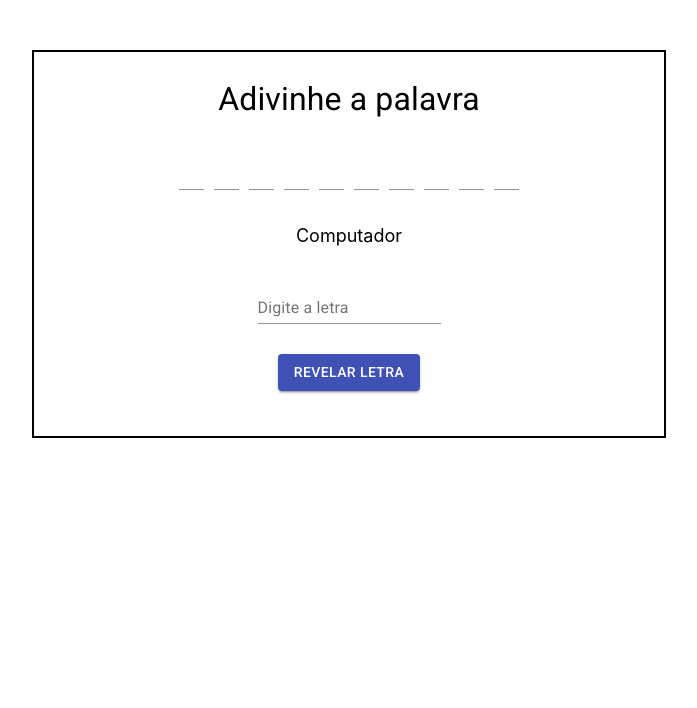
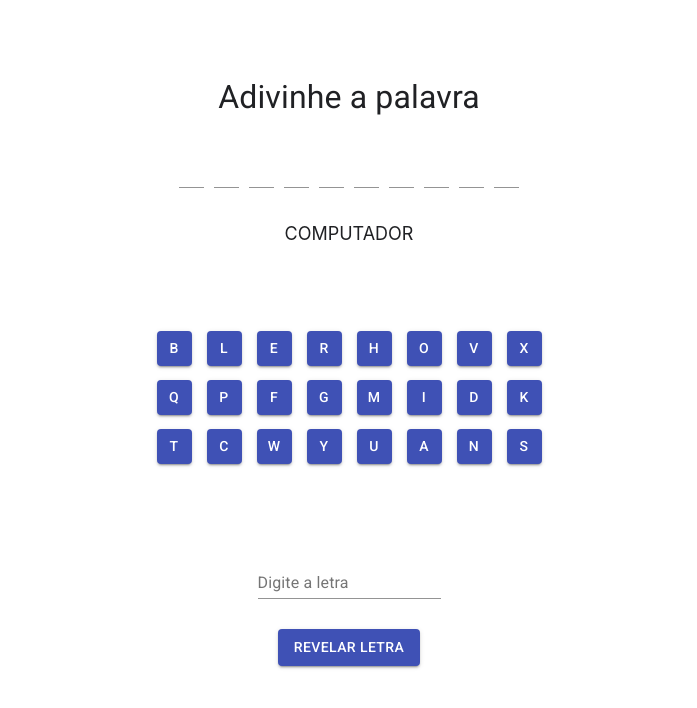
Before and after one commit to brunog2/adivinha-palavra, a React (Create React App) app: page / in a window 1280 px wide. Shown: the top 708 px of the page, without its empty margins (291-988 px from the left). Built offline with nearby package versions, Linux system fonts and the light colour scheme.

Commit message:
Revelacao de letras pronta

```diff
--- a/src/App.css
+++ b/src/App.css
@@ -1,12 +1,16 @@
 .container{
     width: 80%;
-    max-width: 600px;
+    max-width: 500px;
     margin-left: auto;
     margin-right: auto;
     margin-top: 50px;
-    border: solid 2px black;
+    border-radius: 10px;
     padding: 15px;
+}
 
+.titulo {
+    text-align: center;
+    color: #202124;
 }
 
 .container-caracteres{
@@ -18,20 +22,31 @@
 .container-caracteres .caractere{
     width: 25px;
     padding: 5px;
-    text-align: center;
-
 }
 
 .palavra{
     text-align: center;
     font-size: 18px;
+    color: #202124;
+    margin: 30px;
 }
 
-.titulo {
-    text-align: center;
+.container-bt-letras{
+    width: 80%;
+    border-radius: 3px;
+    padding: 10%;
+    display: flex;
+    justify-content: space-around;
+    flex-wrap: wrap;
 }
 
-.containerButton{
+.container-bt-letras .bt-letras{
+    width: 40px;
+    font-size: 14px;
+    margin: 7px;
+}
+
+.container-bt-txt{
     margin: 30px;
     display: flex;
     align-content: center;
--- a/src/App.js
+++ b/src/App.js
@@ -18,37 +18,60 @@ class App extends React.Component {
         "Natal",
         "Computador"
       ],
+      alfabeto: 'abcdefghijklmnopqrstuvwxyz',
       palavraAleatoria: "",
-      posicaoLetra: 0
+      letrasAleatorias: ""
     };
-
     this.revelarLetra = this.revelarLetra.bind(this);
-  }
+  };
 
   componentDidMount() {
-    this.setState({ palavraAleatoria: this.state.palavras[Math.floor(Math.random() * this.state.palavras.length)] });
-  }
+    var palavraAleatoria = this.state.palavras[Math.floor(Math.random() * this.state.palavras.length)].toUpperCase();
+    var palavraAleatoriaEmbaralhada = palavraAleatoria;
+    var palavraAleatoriaEmbaralhadaSemRepeticao = "";
+    var alfabeto =  this.state.alfabeto.split('').sort(function(){return 0.5-Math.random()}).join('').toUpperCase();
 
+    console.log(alfabeto)
+    for (var letra in palavraAleatoriaEmbaralhada){
+      if (alfabeto.includes(palavraAleatoriaEmbaralhada[letra])){
+        alfabeto = alfabeto.replace(palavraAleatoriaEmbaralhada[letra], "");
+      }
+    }
+
+      for (var character in palavraAleatoria){
+        console.log(palavraAleatoria[character], palavraAleatoriaEmbaralhadaSemRepeticao);
+        if (!palavraAleatoriaEmbaralhadaSemRepeticao.includes(palavraAleatoria[character])){
+          palavraAleatoriaEmbaralhadaSemRepeticao += palavraAleatoria[character];
+        }
+      }
+
+    console.log(alfabeto)
+    var letrasAleatorias = (palavraAleatoriaEmbaralhadaSemRepeticao.split('').sort(function(){return 0.5-Math.random()}).join('') + alfabeto.substring(0,24-palavraAleatoriaEmbaralhadaSemRepeticao.length).split('').sort(function(){return 0.5-Math.random()}).join('')).split('').sort(function(){return 0.5-Math.random()}).join('');
+    console.log(alfabeto, letrasAleatorias);
+
+    this.setState({ palavraAleatoria: palavraAleatoria});
+    this.setState({ alfabeto: alfabeto});
+    this.setState({ letrasAleatorias: letrasAleatorias});
+
+  };
 
   /*
     Percorrer os nomes, começando com id = 0 e ir comparando com o caractere pra ver se contém na palavra.
     Mostrar a letra em todos os index com id correspondente que o caractere for igual ao selecionado.
   */
+  revelarLetra(char) {
 
-  revelarLetra() {
-    var letra = document.getElementById("letra-digitada");
+    var letra = char.caractere.toUpperCase();
+    console.log(letra)
+    for (var x = 0; x < this.state.palavraAleatoria.length; x++) {
+      var letraDaPalavraSecreta = this.state.palavraAleatoria[x].toUpperCase();
+      console.log(letraDaPalavraSecreta, letra)
+      if (letra === letraDaPalavraSecreta) {
+        document.getElementById(x).value = letra.toUpperCase();
 
-    var textos = document.getElementsByClassName("caractere");
-
-    var texto;
-
-    for (texto in textos){
-      console.log(texto)
-    }
-
-    console.log(textos, letra)
-
-  }
+      };
+    };
+  };
 
   render() {
     return (
@@ -60,8 +83,9 @@ class App extends React.Component {
         <div className="container-caracteres">
           {this.state.palavraAleatoria.split('').map((caractere, index) => (
             <TextField
+              inputProps={{ min: 0, style: { textAlign: 'center', color: 'rgb(64, 82, 178)' }}}
               className="caractere"
-              id={index}
+              id={index.toString()}
               key={index}
               label=""
               defaultValue=""
@@ -69,7 +93,6 @@ class App extends React.Component {
                 readOnly: true,
               }}
             />
-
           ))}
         </div>
 
@@ -77,20 +100,29 @@ class App extends React.Component {
           {this.state.palavraAleatoria}
         </p>
 
-        <div className="containerButton">
-          <TextField id="letra-digitada" label="Digite a letra"></TextField>
-
+        <div className="container-bt-letras">
+        {this.state.letrasAleatorias.split('').map((caractere, index) => (
+            <Button
+             variant="contained"
+             id={index}
+             key={index}
+             color="primary"
+             className="bt-letras"
+             name={caractere}
+             style={{maxWidth: '35px', maxHeight: '35px', minWidth: '35px', minHeight: '35px'}}
+             onClick={() => this.revelarLetra({caractere})}
+             >{caractere}</Button>
+          ))}
         </div>
 
-        <div className="containerButton">
-
-        <Button variant="contained" color="primary" className="revelar" onClick={this.revelarLetra}>Revelar letra</Button>
-
+        <div className="container-bt-txt">
+          <TextField inputProps={{ min: 0, style: { textAlign: 'center' } }} id="letra-digitada" label="Digite a letra"></TextField>
         </div>
 
-
+        <div className="container-bt-txt">
+          <Button variant="contained" color="primary" className="revelar" onClick={this.revelarLetra}>Revelar letra</Button>
+        </div>
       </div>
-
     );
   }
 }
```
